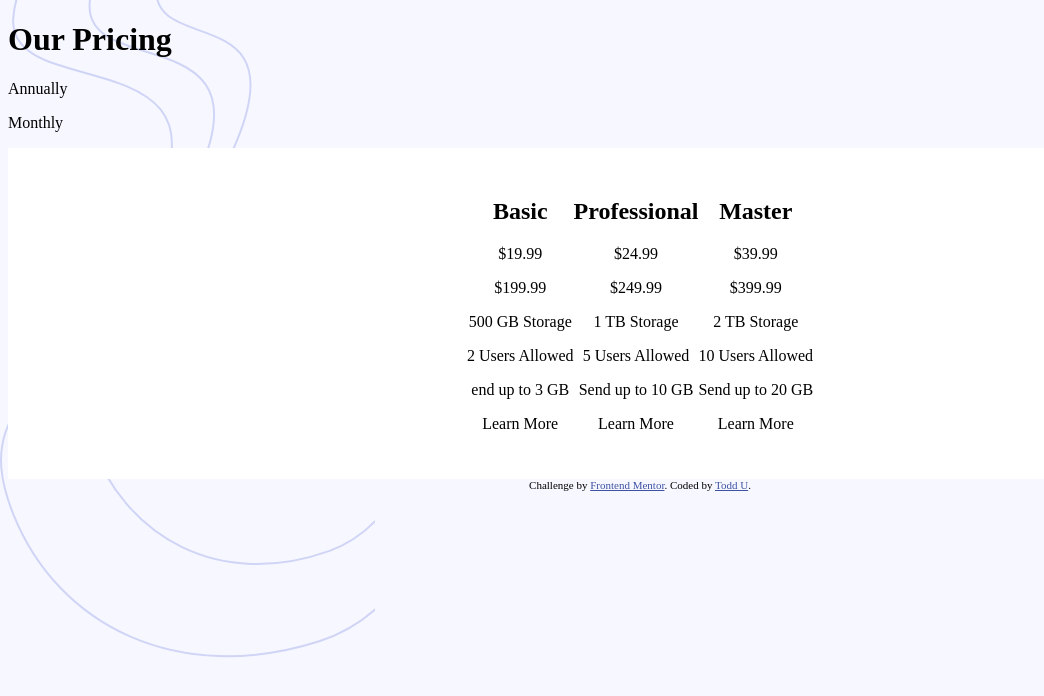
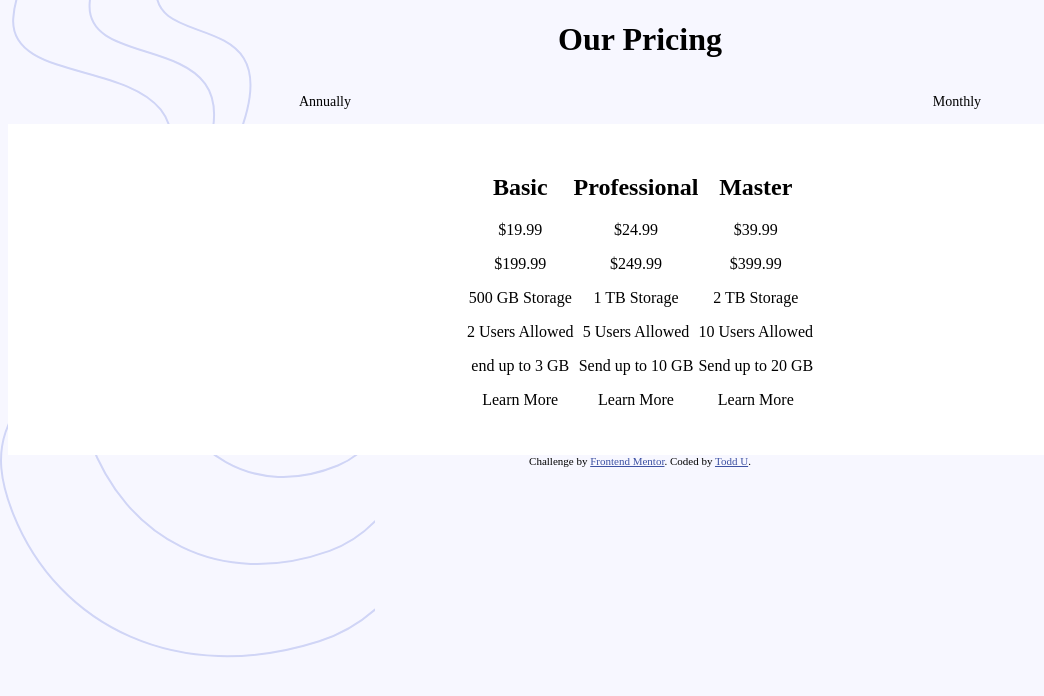
Before and after one commit to tunge1/pricing-component, a plain HTML site: page index.html in a window 1280 px wide. Shown: the whole page, without its empty margins (0-1044 px from the left). Drawn offline with Linux system fonts and the light colour scheme.

Commit message:
Header formatting

```diff
--- a/index.html
+++ b/index.html
@@ -16,9 +16,9 @@
 <body>
  <header>
   <h1>Our Pricing</h1>
-  <div>
-    <p>Annually</p>
-    <p>Monthly</p>
+  <div  class="toggle-options">
+    <h3>Annually</h3>
+    <h3>Monthly</h3>
   </div>
  </header>
    <main class="main">
--- a/styles.css
+++ b/styles.css
@@ -5,6 +5,17 @@ body {
 }
 
 /* Mobile */
+h1 {
+    text-align: center;
+}
+.toggle-options {
+    display: flex;
+    justify-content: space-around;
+}
+.toggle-options h3 {
+    font-weight: 100;
+    font-size: .875em;
+}
 .main {
     width: 100%;
     background-color: white;
```
